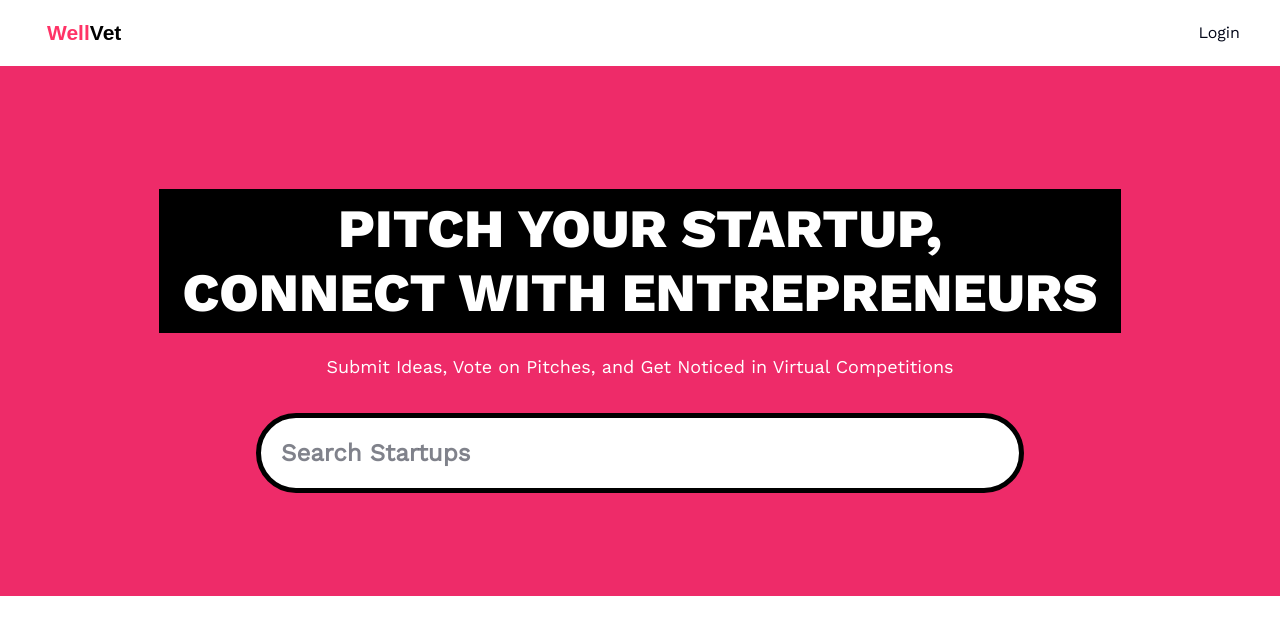
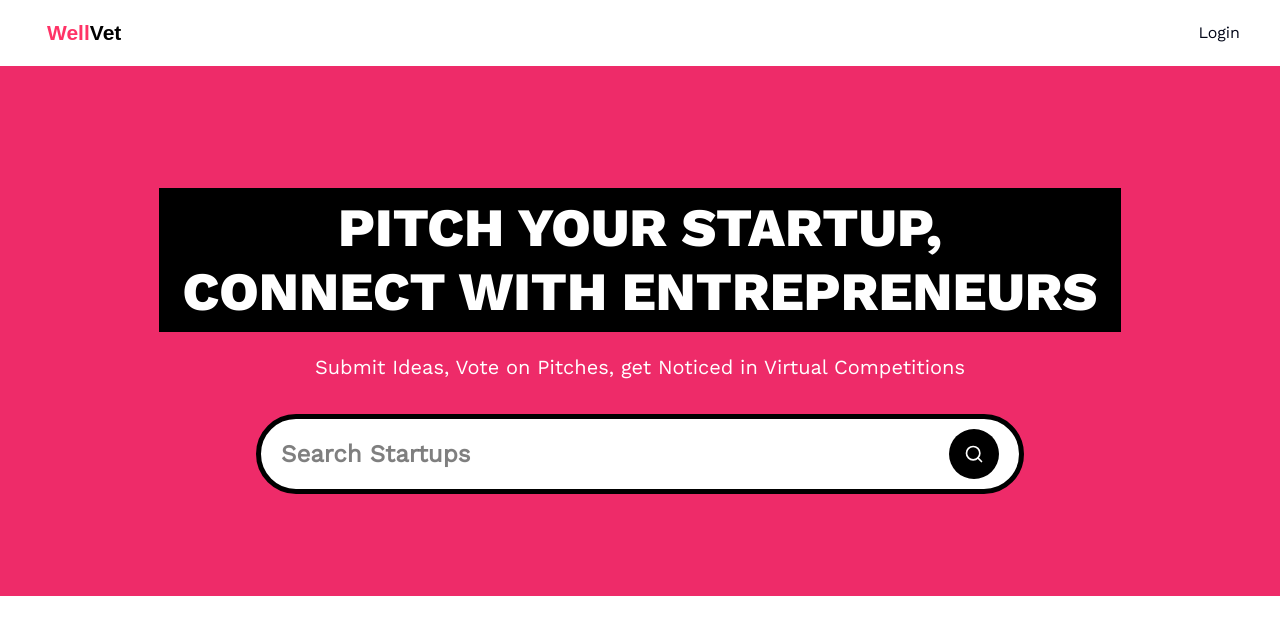
Before and after one commit to sharathdoes/NaturalCare, a Next.js app: page / in a window 1280 px wide. Shown: the top 634 px of the page. Built offline with nearby package versions, Linux system fonts and the light colour scheme; no server answers.

Commit message:
file-structure

```diff
--- a/app/albums/page.tsx
+++ /dev/null
@@ -1,22 +0,0 @@
-"use client"
-import React from 'react'
-async function Albums  () {
-   const response= await fetch('https://jsonplaceholder.typicode.com/albums')
-   const data= await response.json()
-
-
-  return (
-    <div>
-        <h1>ALbums are: </h1>
-        {
-            data.map((album:any)=>
-                (
-                    <div> the id is {album.id} and the title is {album.title}</div>
-                )
-            )
-        }
-    </div>
-  )
-}
-
-export default Albums
--- a/app/home/page.tsx
+++ /dev/null
@@ -1,20 +0,0 @@
-import React from "react";
-import BlurText from "../../components/blur";
-import NineSvg from "../../components/9.svg";
-import Image from "next/image";
-const Home = () => {
-  return (
-    <div className="flex flex-col items-center justify-center h-screen bg-gradient-to-r ">
-      <BlurText
-        text="Pikachu vs Charizad!"
-        delay={150}
-        animateBy="words"
-        direction="top"
-        className="text-7xl font-semibold  mb-8"
-      />{" "}
-      <Image src={NineSvg} alt="Nine" />
-    </div>
-  );
-};
-
-export default Home;
--- a/app/page.tsx
+++ b/app/page.tsx
@@ -15,10 +15,14 @@ function page() {
           Pitch Your Startup, <br />
           Connect With Entrepreneurs
         </h1>
-        <p className="text-white text-center sm:text-lg text-base max-w-3xl">
-          Submit Ideas, Vote on Pitches, and Get Noticed in Virtual Competitions
+        <p className="text-[20px]  text-white max-w-2xl text-center break-words">
+          Submit Ideas, Vote on Pitches, get Noticed in Virtual Competitions
         </p>
         <SearchForm/>
+      </section>
+
+      <section className="px-6 py-10 max-w-7xl mx-auto">
+
       </section>
     </>
   );
--- a/app/pokemons/[id]/page.tsx
+++ /dev/null
@@ -1,9 +0,0 @@
-import React from 'react'
-
-const Profile = ({ params } : {params : {id: string}}) => {
-  return (
-    <div>My id is wait {params.id}</div>
-  )
-}
-
-export default Profile
--- a/app/pokemons/page.tsx
+++ /dev/null
@@ -1,16 +0,0 @@
-import React from "react";
-import Link from "next/link";
-
-const Pokemon = () => {
-  return (
-    <div>
-      We're pokemons
-      <ul >here are our profiles :</ul>
-      <li><Link href="pokemons/1">Dio Brando</Link></li>
-      <li><Link href="pokemons/2">Funny Valentine</Link></li>
-      <li><Link href="pokemons/3">Johnny Joestar</Link></li>
-    </div>
-  );
-};
-
-export default Pokemon;
--- a/components/SearchForm.tsx
+++ b/components/SearchForm.tsx
@@ -1,20 +1,35 @@
-import React from "react";
+import React, { useState } from "react";
 import { Button } from "@/components/ui/button";
-import { SearchIcon } from "lucide-react";
-import  Form from "next/form"
+import Form from "next/form";
+import { Search } from "lucide-react";
 
 const SearchForm = () => {
+    const [query, setQuery]=useState("");
+    const handleSubmit = (e: React.FormEvent) => {
+        e.preventDefault(); // Prevent the default form submission behavior
+        console.log(query)
+        setQuery("");
+    }
   return (
     <>
-        <Form
-        action="/"
-        className="max-w-3xl w-full min-h-[80px] bg-white border-[5px] border-black rounded-[80px] text-[24px] mt-8 px-5 flex flex-row items-center gap-5"
+      <Form
+      action='/'
+        onSubmit={handleSubmit}
+        className="max-w-3xl w-full min-h-[80px] bg-white text-black border-[5px] border-black rounded-[80px] text-[24px] mt-8 px-5 flex flex-row items-center gap-5"
       >
         <input
           type="text"
-          placeholder="Search Startups"
+          placeholder="Search Startups "
+          onChange={(e) => setQuery(e.target.value)}
+          value={query}
           className="flex-1 font-bold  placeholder:font-semibold placeholder:text-black-100 w-full h-auto outline-none;"
         />
+        <button
+          type="submit"
+          className="size-[50px] rounded-full bg-black flex justify-center items-center !important; text-white"
+        >
+          <Search className="size-5" />
+        </button>
       </Form>
     </>
   );
```
Also changed, not shown: app/remedy/Create/page.tsx (added), app/remedy/[id]/page.tsx (added), app/user/[id]/page.tsx (added).
